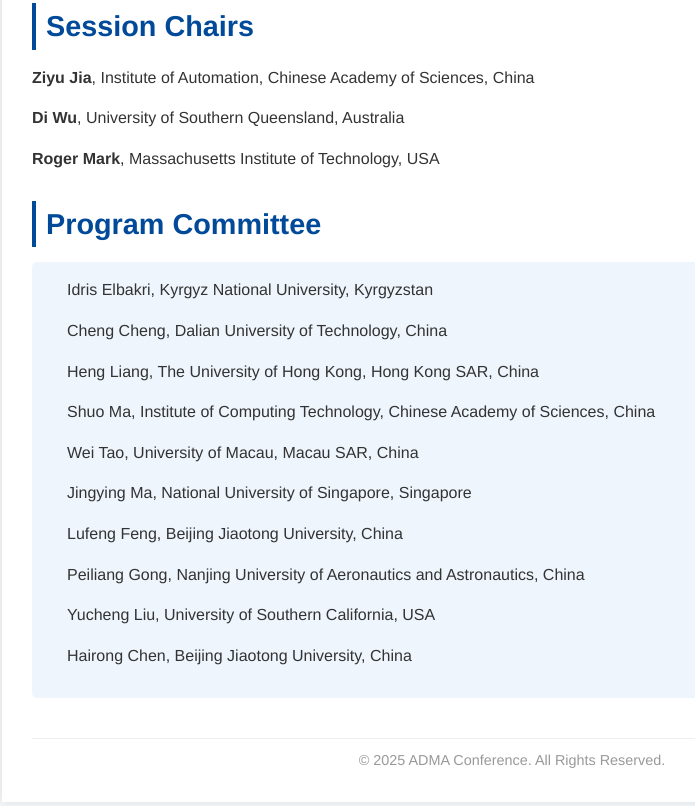
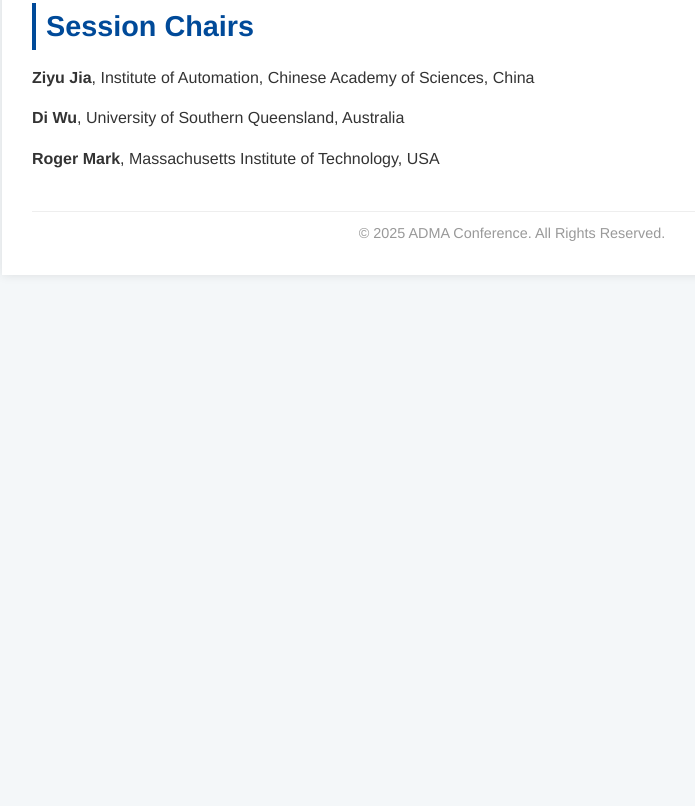
Before and after one commit to hairongChenDavid/adma25_special, a plain HTML site: page index.html in a window 1280 px wide. Shown: the part 2349-3155 px from the top of the page, without its empty margins (128-823 px from the left). After the commit the page ends 2644 px from the top, so only its background shows below. Drawn offline with Linux system fonts and the light colour scheme.

Commit message:
Update index.html

```diff
--- a/index.html
+++ b/index.html
@@ -221,7 +221,7 @@
       </div>
     </section>
 
-    <section id="program-committee">
+<!--     <section id="program-committee">
       <h2>Program Committee</h2>
       <div class="committee">
         <ul>
@@ -237,7 +237,7 @@
           <li>Hairong Chen, Beijing Jiaotong University, China</li>
         </ul>
       </div>
-    </section>
+    </section> -->
 
     <footer>
       <p>&copy; 2025 ADMA Conference. All Rights Reserved.</p>
```
